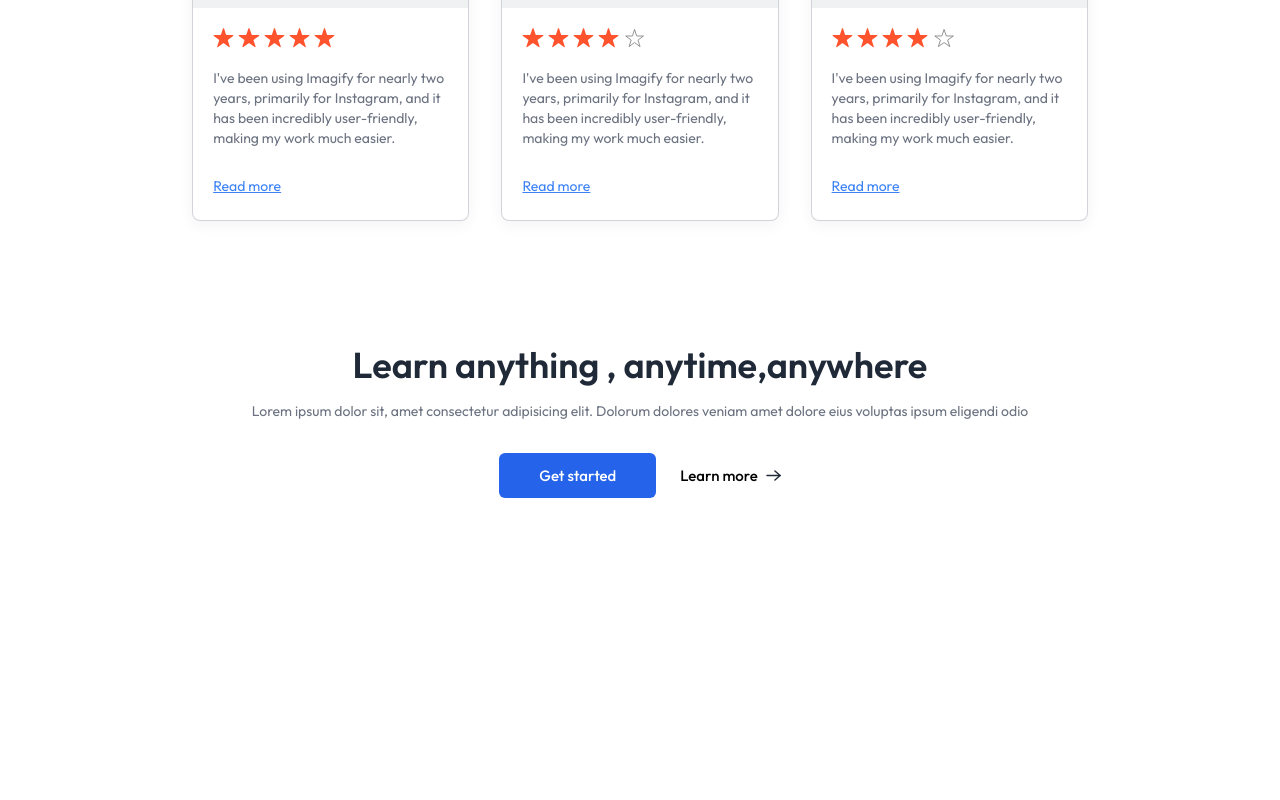
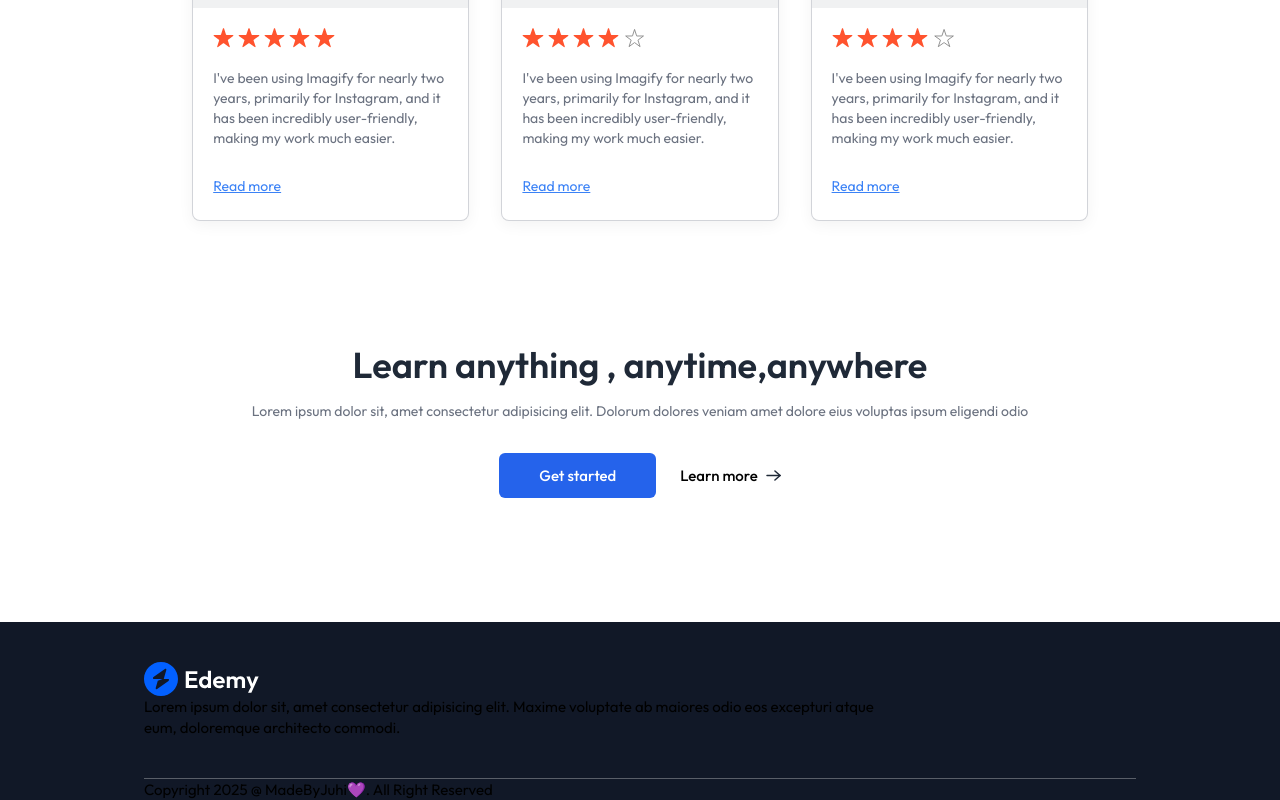
Before and after one commit to juhinagpure/LMS, a React (Vite) app in the folder client/: page / in a window 1280 px wide. Shown: the part 2011-2811 px from the top of the page. Before the commit the page ends 2605 px from the top, so only its background shows below. Built offline with nearby package versions, Linux system fonts and the light colour scheme; no server answers; a web font is replaced by a local one.

Commit message:
add Footer component with layout and copyright information, and include it in Home page

```diff
--- a/client/src/components/student/Footer.jsx
+++ b/client/src/components/student/Footer.jsx
@@ -1,8 +1,22 @@
+import { assets } from "../../assets/assets";
+
 const Footer = () => {
   return (
-    <div>
-      <h1>Footer</h1>
-    </div>
+    <footer className="bg-gray-900 md:px-36 text-left w-full mt-10">
+      <div className="flex flex-col md:flex-row items-start px-9 md:px-0 justify-center gap-10 md:gap-32 py-10 border-b border-white/30">
+        <div className="flex flex-col md:items-start items-center w-full">
+          <img src={assets.logo_dark} alt="logo" />
+          <p>
+            Lorem ipsum dolor sit, amet consectetur adipisicing elit. Maxime
+            voluptate ab maiores odio eos excepturi atque eum, doloremque
+            architecto commodi.
+          </p>
+        </div>
+        <div></div>
+        <div></div>
+      </div>
+      <p>Copyright 2025 @ MadeByJuhi💜. All Right Reserved</p>
+    </footer>
   );
 };
 
--- a/client/src/pages/student/Home.jsx
+++ b/client/src/pages/student/Home.jsx
@@ -1,6 +1,7 @@
 import CallToAction from "../../components/student/CallToAction";
 import Companies from "../../components/student/Companies";
 import CoursesSection from "../../components/student/CoursesSection";
+import Footer from "../../components/student/Footer";
 import Hero from "../../components/student/Hero";
 import TestimonialsSection from "../../components/student/TestimonialsSection";
 
@@ -12,6 +13,7 @@ const Home = () => {
       <CoursesSection />
       <TestimonialsSection />
       <CallToAction />
+      <Footer />
     </div>
   );
 };
```
